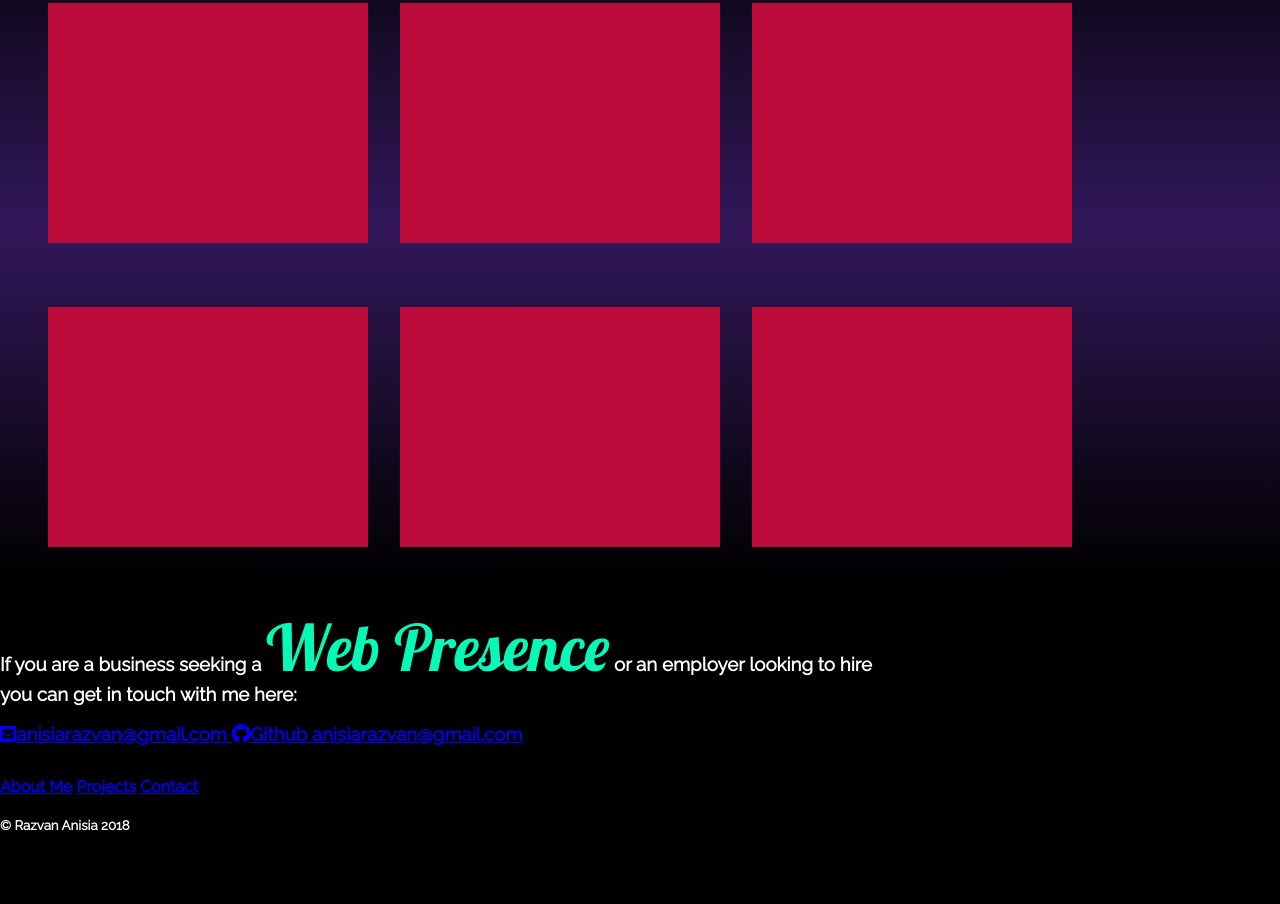
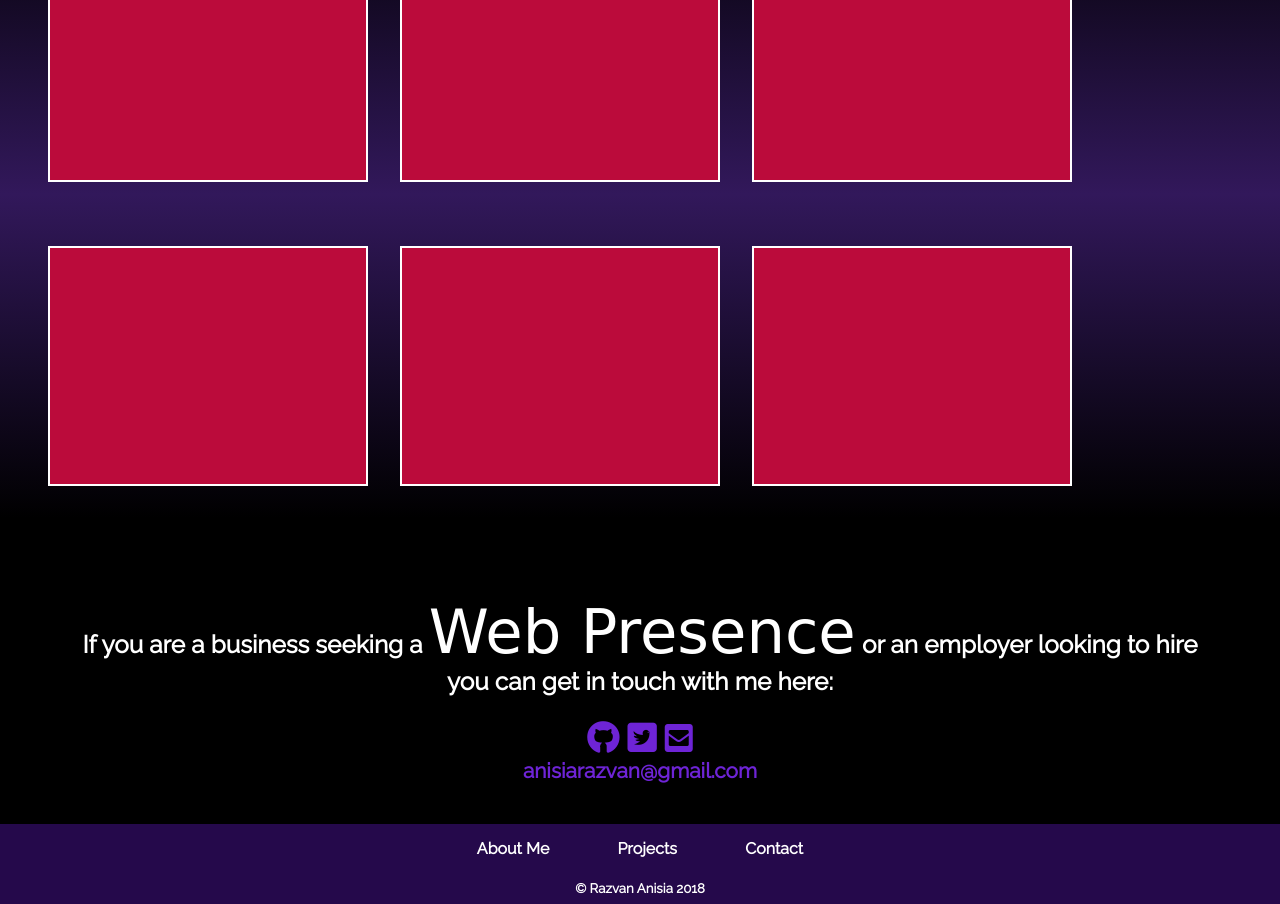
Before and after one commit to RazvanAnisia/MySite, a website: page app/index.html in a window 1280 px wide. Shown: the part 1626-2530 px from the top of the page. Before the commit the page ends 2482 px from the top, so only its background shows below. Drawn offline with Linux system fonts and the light colour scheme; a web font is replaced by a local one.

Commit message:
finished footer,and contact area

```diff
--- a/app/assets/styles/modules/_about.css
+++ b/app/assets/styles/modules/_about.css
@@ -4,12 +4,43 @@
 
 	&__bio{
 		font-size:1.1rem;
+		&__button{
+			width:12rem;
+			height:3rem;
+			color:$mainBlue;
+			background:black;
+			border:2px solid $mainBlue;
+			font-size:1.3rem;
+			border-radius: 5px;
+			margin-top:2rem;
+			margin-bottom:2rem;
+			cursor: pointer;
 
+
+			&__link{
+				color:$mainBlue;
+				text-decoration:none;
+				&:hover{
+					background:$mainBlue;
+					color:black;
+					width:100%;
+				}
+			}
+
+			@mixin atMedium{
+				width:15rem;
+				height:4rem;
+				font-size:2rem;
+				border:3px solid $mainBlue;
+				margin-top:0;
+				margin-left:20%;
+			}
+		}
 
 		@mixin atSmall{
 			margin:6rem auto 5rem;
 
-	}
+		}
 		@mixin atLarge{
 			margin:10rem auto 5rem;
 
@@ -59,6 +90,9 @@
 	&__image{
 		max-width:80px;
 		max-height:80px;
+		&:hover{
+			transform:scale(1.1);
+		}
 		@mixin atSmall{
 			max-width:130px;
 			max-height:130px;
@@ -113,7 +147,7 @@
 
 	}
 	@mixin atLarge{
-		font-size:4rem;
+		font-size:3.8rem;
 
 
 	}
@@ -124,11 +158,18 @@
 	}
 	&--two{
 		font-family: 'Bowlby One SC', cursive;
+		&--blue{
+			color:$mainBlue;
+		}
 
 	}
 	&--three{
 		font-family: 'Anton', sans-serif;
 		color:$mainPurple;
+		&--small{
+			font-size:2.5rem;
+
+		}
 	}
 	&--bold{
 		font-weight: 700;
--- /dev/null
+++ b/app/assets/styles/modules/_contact.css
@@ -0,0 +1,24 @@
+.contact{
+	text-align:center;
+	font-size:1.3rem;
+	margin-top:5rem;
+	&__links{
+		/*display:flex;*/
+		/*flex-direction: column;*/
+		margin:0 auto;
+
+	}
+	&__button{
+		font-size:1.3rem;
+		text-decoration:none;
+		color:#6e24d6;
+
+	}
+	&__icon{
+		font-size:2rem;
+		padding:2px;
+		&:hover{
+			color:$mainBlue;
+		}
+	}
+}
--- /dev/null
+++ b/app/assets/styles/modules/_footer.css
@@ -0,0 +1,17 @@
+footer{
+	width:100%;
+	height:5rem;
+	background:#25094B;
+	text-align: center;
+	padding-top:1rem;
+
+}
+.footer__link{
+	text-decoration: none;
+	color:white;
+	margin:0 2rem;
+	&:hover{
+		color:$mainBlue;
+	}
+
+}
--- a/app/assets/styles/modules/_page-section.css
+++ b/app/assets/styles/modules/_page-section.css
@@ -1,3 +1,3 @@
 .page-section{
-	margin:2rem auto;
+	margin:2.5rem auto;
 }
--- a/app/assets/styles/modules/_projects.css
+++ b/app/assets/styles/modules/_projects.css
@@ -20,6 +20,7 @@
 		height:8rem;
 		background:$mainPurple;
 		margin :2rem 1rem 2rem;
+		border:2px solid white;
 		@mixin atSmall{
 			width:20rem;
 			height:15rem;
--- a/app/assets/styles/styles.css
+++ b/app/assets/styles/styles.css
@@ -8,3 +8,5 @@
 @import "modules/_main-heading";
 @import "modules/_hamburger-menu";
 @import "modules/_projects";
+@import "modules/_contact";
+@import "modules/_footer";
--- a/app/index.html
+++ b/app/index.html
@@ -38,9 +38,10 @@
 				My name is Razvan Anisia, <br>
 				I am a passionate web developer with an eye for detail, who likes to code <span class=" large large--bold">beautiful things.</span>
 				</p>
-				<img   class="about__bio__picture" src="./assets/images/me_fixed.png">
+				<img class="about__bio__picture" src="./assets/images/me_fixed.png">
 			</div>
-			<p>My skills include : <span class="large large--three">HTML, CSS, JavaScript, JQuery, Gulp.</span></p>
+			<button  class="about__bio__button"><a  class="about__bio__button__link" href="#contact">Get in touch<a/></button>
+			<p>My skills include : <span class="large large--three large--three--small">HTML, CSS, JavaScript, JQuery, Gulp.</span></p>
 		</div>
 
 		<div class="about__skills">
@@ -58,7 +59,7 @@
 	</section>
 
 	<section id ="projects" class="page-section projects">
-		<h3 class="projects__title"> <span class="large large--one"> Here is some of my Work<span></h3>
+		<h3 class="projects__title"> Here is some of my Work</h3>
 		<div class="projects__flex">
 			<div class="projects__box"></div>
 			<div class="projects__box"></div>
@@ -70,22 +71,30 @@
 
 	</section>
 	<section id="contact" class="page-section contact">
-		<h3> If you are a business seeking a <span class="large large--one">web presence</span> or an employer looking to hire<br>
+		<h3> If you are a business seeking a <span class="large large--two">web presence</span> or an employer looking to hire<br>
 		 you can get in touch with me here: <h3>
-		 	<a class="contact_button" href="mailto:anisiarazvan@gmail.com" target="_blank">
-		 		<i class="fas fa-envelope-square"></i>anisiarazvan@gmail.com
-		 	</a>
-		 	<a class="contact_button" href="https://github.com/RazvanAnisia" target="_blank">
-		 		<i class="fab fa-github"></i>Github
-		 	</a>
-		 	<a class="contact_button" href="mailto:anisiarazvan@gmail.com" target="_blank">anisiarazvan@gmail.com</a>
+		 <div class="contact__links">
+			  <a class="contact__button" href="https://github.com/RazvanAnisia" target="_blank">
+			 	<i class="contact__icon fab fa-github"></i>
+			 </a>
+			 <a class="contact__button" href="https://twitter.com/RazvanAnisia" target="_blank">
+			 	<i class="contact__icon fab fa-twitter-square"></i>
+			 </a>
+			 <a class="contact__button" href="mailto:anisiarazvan@gmail.com" target="_blank">
+			 	<i class="contact__icon fas fa-envelope-square"></i>
+			 </a>
+
+
+		 </div>
+		 <a class="contact__button" href="mailto:anisiarazvan@gmail.com" target="_blank">
+			 	anisiarazvan@gmail.com
+			 </a>
 	</section>
 </main>
 <footer>
-
-	<a href = "#" ">About Me</a>
-  	<a href = "#">Projects</a>
-  	<a href = "#">Contact</a>
+	<a class="footer__link" href = "#" ">About Me</a>
+  	<a class="footer__link" href = "#">Projects</a>
+  	<a class="footer__link" href = "#">Contact</a>
   	<h5> &copy; Razvan Anisia 2018 </h5>
 </footer>
 
--- a/app/temp/styles/styles.css
+++ b/app/temp/styles/styles.css
@@ -444,6 +444,42 @@ img{
 
 	}
 
+.about__bio__button{
+			width:12rem;
+			height:3rem;
+			color:#06FAB7;
+			background:black;
+			border:2px solid #06FAB7;
+			font-size:1.3rem;
+			border-radius: 5px;
+			margin-top:2rem;
+			margin-bottom:2rem;
+			cursor: pointer;
+		}
+
+.about__bio__button__link{
+				color:#06FAB7;
+				text-decoration:none;
+			}
+
+.about__bio__button__link:hover{
+					background:#06FAB7;
+					color:black;
+					width:100%;
+				}
+
+@media (min-width: 800px) {
+
+.about__bio__button{
+				width:15rem;
+				height:4rem;
+				font-size:2rem;
+				border:3px solid #06FAB7;
+				margin-top:0;
+				margin-left:20%
+		}
+  }
+
 @media (min-width: 530px) {
 
 .about__bio{
@@ -519,6 +555,11 @@ img{
 		max-width:80px;
 		max-height:80px;
 	}
+
+.about__image:hover{
+			-webkit-transform:scale(1.1);
+			        transform:scale(1.1);
+		}
 
 @media (min-width: 530px) {
 
@@ -604,7 +645,7 @@ img{
 @media (min-width: 1010px) {
 
 .large{
-		font-size:4rem
+		font-size:3.8rem
 
 }
   }
@@ -620,10 +661,19 @@ img{
 
 	}
 
+.large--two--blue{
+			color:#06FAB7;
+		}
+
 .large--three{
 		font-family: 'Anton', sans-serif;
 		color:#bb0b3b;
 	}
+
+.large--three--small{
+			font-size:2.5rem;
+
+		}
 
 .large--bold{
 		font-weight: 700;
@@ -631,7 +681,7 @@ img{
 	}
 
 .page-section{
-	margin:2rem auto;
+	margin:2.5rem auto;
 }
 
 .main-heading{
@@ -705,6 +755,7 @@ img{
 		height:8rem;
 		background:#bb0b3b;
 		margin :2rem 1rem 2rem;
+		border:2px solid white;
 		/*@mixin atLarge{
 			width:22rem;
 			height:17rem;
@@ -718,3 +769,52 @@ img{
 			height:15rem
 	}
   }
+
+.contact{
+	text-align:center;
+	font-size:1.3rem;
+	margin-top:5rem;
+}
+
+.contact__links{
+		/*display:flex;*/
+		/*flex-direction: column;*/
+		margin:0 auto;
+
+	}
+
+.contact__button{
+		font-size:1.3rem;
+		text-decoration:none;
+		color:#6e24d6;
+
+	}
+
+.contact__icon{
+		font-size:2rem;
+		padding:2px;
+	}
+
+.contact__icon:hover{
+			color:#06FAB7;
+		}
+
+footer{
+	width:100%;
+	height:5rem;
+	background:#25094B;
+	text-align: center;
+	padding-top:1rem;
+
+}
+
+.footer__link{
+	text-decoration: none;
+	color:white;
+	margin:0 2rem;
+
+}
+
+.footer__link:hover{
+		color:#06FAB7;
+	}
```
